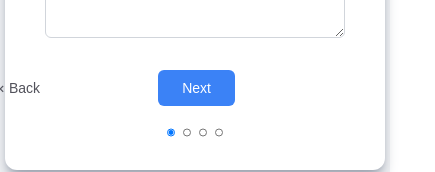
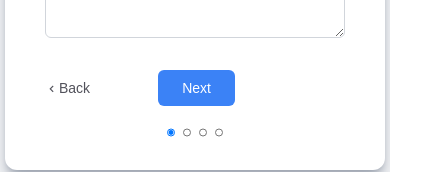
Before and after one commit to thedeepakmaurya/multiform, a React (Create React App) app: page / in a window 390 px wide. Shown: the part 552-724 px from the top of the page, 435 px wide, since content can reach past the window. Built offline with nearby package versions, Linux system fonts and the light colour scheme.

Commit message:
optimized screen

```diff
--- a/src/components/Button.js
+++ b/src/components/Button.js
@@ -3,8 +3,8 @@ import React from 'react';
 const Button = ({step, nextStep, prevStep}) => {
 
   return (
-    <div className='flex flex-col sm:[w-380px] w-[480px] pl-10 pr-10'>
-      <div className='flex justify-start items-center gap-[110px]'>
+    <div className='flex flex-col sm:w-[380px] w-[480px] pl-10 pr-10'>
+      <div className='flex justify-start items-center sm:gap-[60px] gap-[110px]'>
         <button className='text-sm' onClick={prevStep}><i className='bx bx-chevron-left align-middle'></i>Back</button>
         <button className='text-sm p-2 pl-6 pr-6 rounded-md bg-blue-500 text-white ml-2' onClick={nextStep}>Next</button>
       </div>
```
